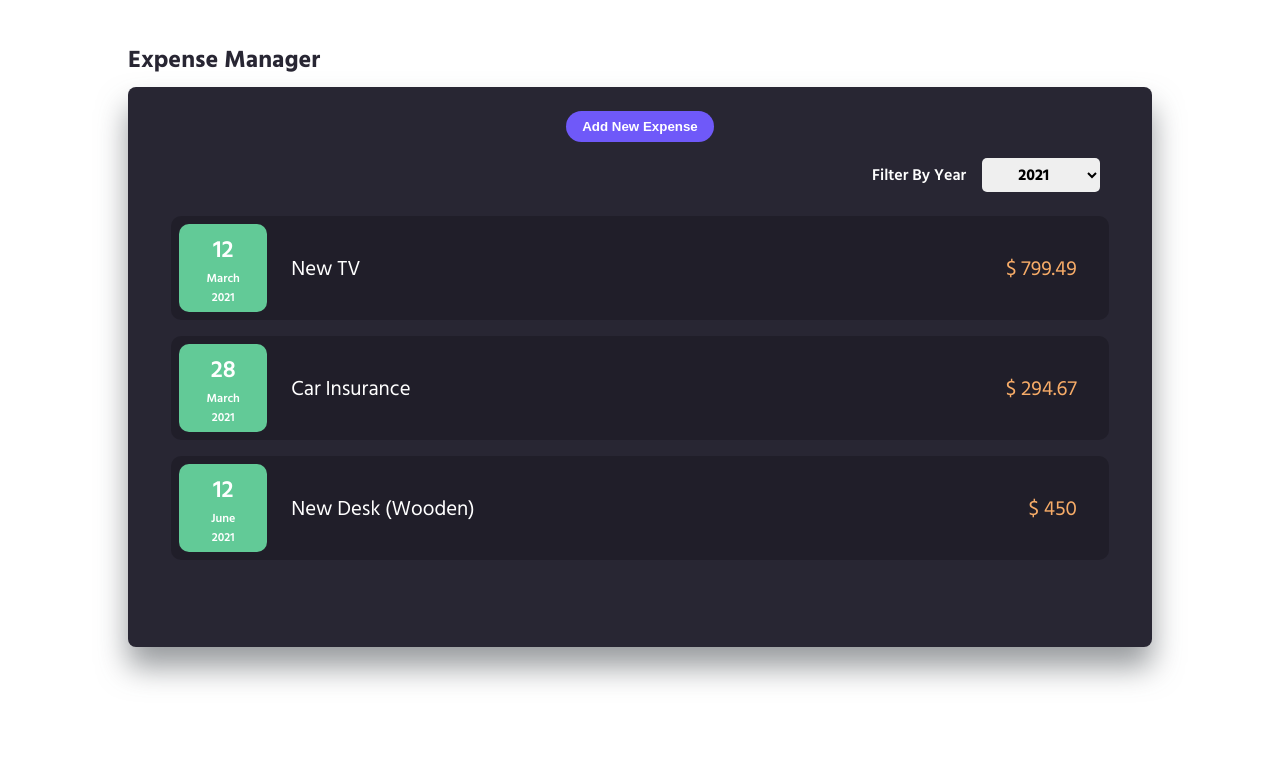
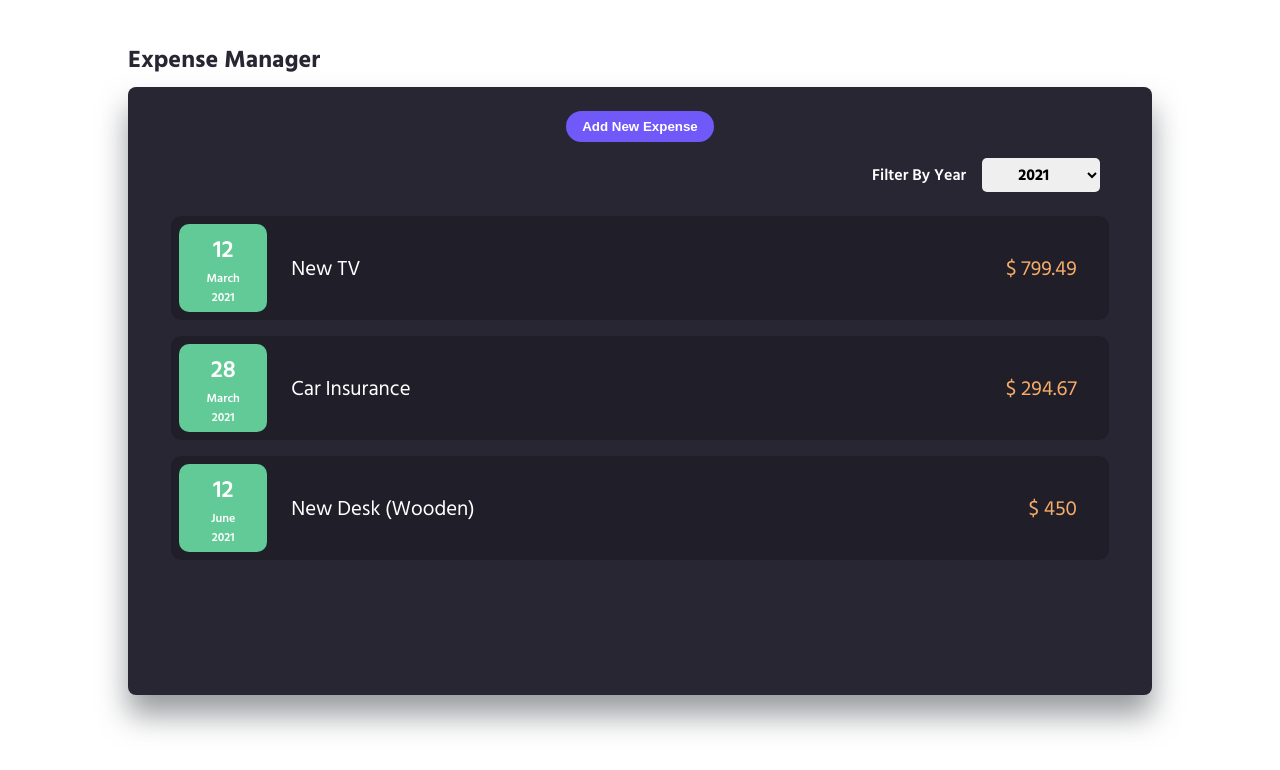
Before and after one commit to JWD-activity/Expense_manager, a React (Create React App) app: page / in a window 1280 px wide. Shown: the top 770 px of the page. Built offline with nearby package versions, Linux system fonts and the light colour scheme; the HTML template or start-up script is replaced by a standard one.

Commit message:
fix min-height error

```diff
--- a/src/App.js
+++ b/src/App.js
@@ -37,7 +37,7 @@
     <main>
       <div className='container-main'>
         <h2 className='heading'>Expense Manager</h2>
-        <Card>
+        <Card className='expenses'>
           <NewExpense onAddExpense={addExpenseHandler} />
           <Expense items={expenses} />
         </Card>
--- a/src/Components/Expense/ExpenseItem.css
+++ b/src/Components/Expense/ExpenseItem.css
@@ -29,10 +29,6 @@
   color: #f7ac68;
 }
 
-li:last-child {
-  margin-bottom: 2rem;
-}
-
 @media (min-width: 580px) {
   .expense-item__description {
     flex-direction: row;
--- a/src/UI/Card.css
+++ b/src/UI/Card.css
@@ -4,7 +4,8 @@
   border-radius: 0.5rem;
   width: 90vw;
   max-width: 1024px;
-  min-height: 70vh;
+  min-height: 75vh;
+  padding-bottom: 0.5rem;
 }
 
 @media only screen and (max-width: 660px) {
--- a/src/UI/Card.js
+++ b/src/UI/Card.js
@@ -2,7 +2,8 @@
 import './Card.css';
 
 function Card(props) {
-  return <div className='card'>{props.children}</div>;
+  const classes = 'card ' + props.className;
+  return <div className={classes}>{props.children}</div>;
 }
 
 export default Card;
```
